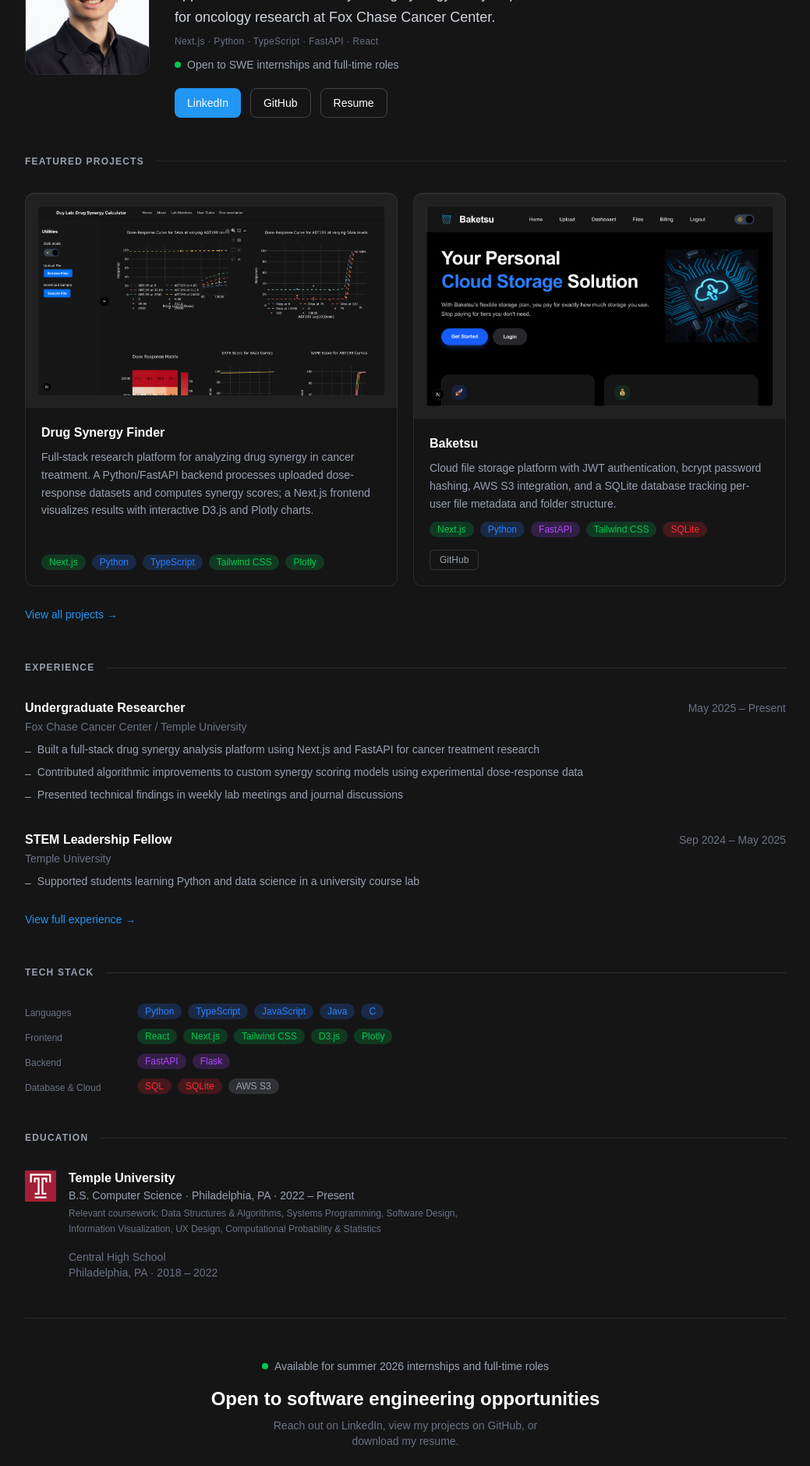
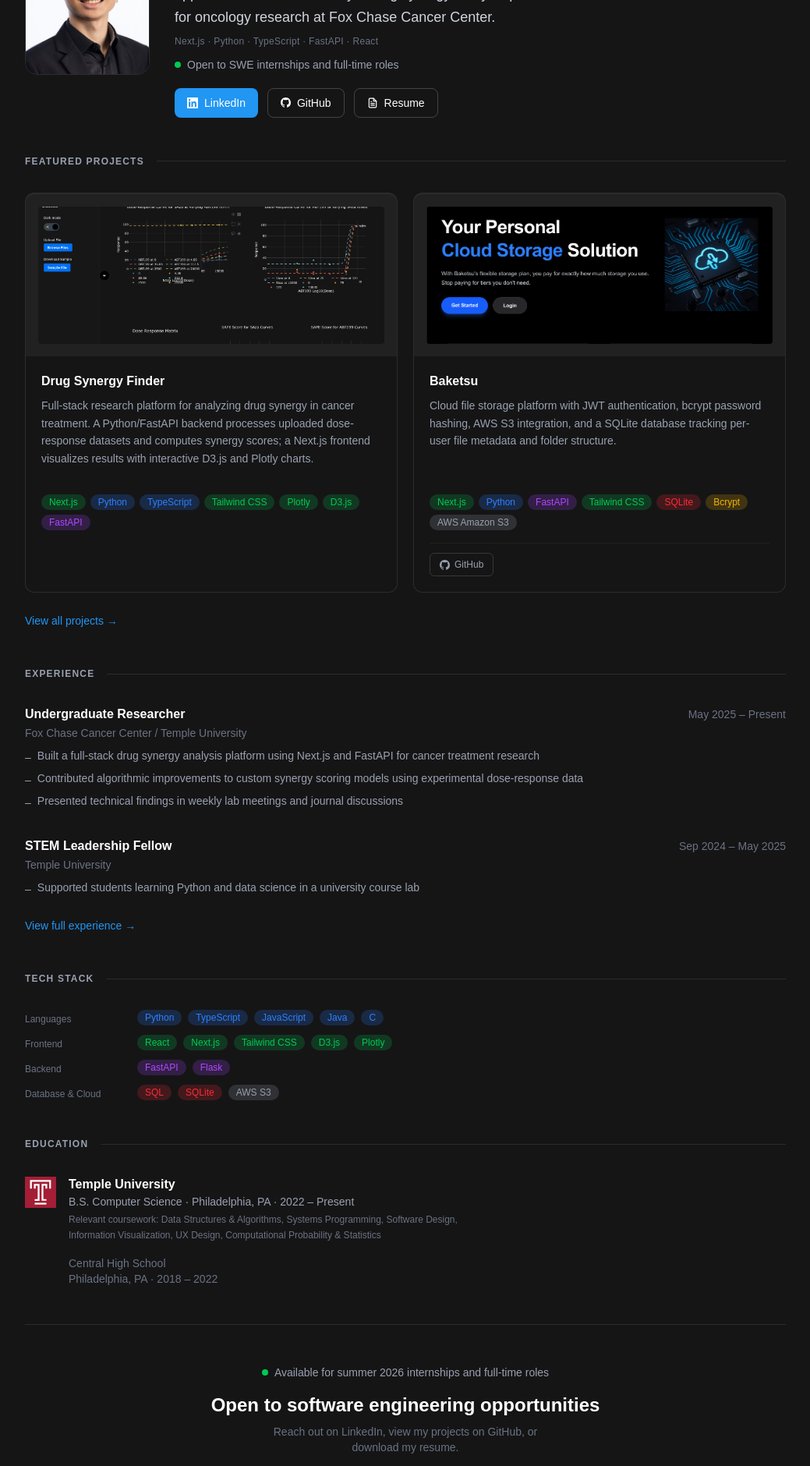
Before and after one commit to jzhao234/JunhaoZhao_Portfolio, a Next.js app: page / in a window 1280 px wide. Shown: the part 200-2080 px from the top of the page at 78% size, without its empty margins (120-1159 px from the left). Built offline with nearby package versions, Linux system fonts and the light colour scheme.

Commit message:
minor changes to home page

```diff
--- a/src/app/page.tsx
+++ b/src/app/page.tsx
@@ -78,23 +78,26 @@
               href="https://www.linkedin.com/in/junhao-zhao/"
               target="_blank"
               rel="noopener noreferrer"
-              className="inline-flex items-center px-4 py-2 rounded-lg bg-[#2196F3] text-white text-sm font-medium hover:bg-[#1976D2] transition-colors"
+              className="inline-flex items-center gap-2 px-4 py-2 rounded-lg bg-[#2196F3] text-white text-sm font-medium hover:bg-[#1976D2] transition-colors"
             >
+              <LinkedInIcon />
               LinkedIn
             </a>
             <a
               href="https://github.com/jzhao234"
               target="_blank"
               rel="noopener noreferrer"
-              className="inline-flex items-center px-4 py-2 rounded-lg border border-gray-300 dark:border-white/20 text-sm font-medium hover:border-[#2196F3] hover:text-[#2196F3] transition-colors"
+              className="inline-flex items-center gap-2 px-4 py-2 rounded-lg border border-gray-300 dark:border-white/20 text-sm font-medium hover:border-[#2196F3] hover:text-[#2196F3] transition-colors"
             >
+              <GitHubIcon />
               GitHub
             </a>
             <a
               href="/files/resume.pdf"
               download="ZhaoJunhaoResume.pdf"
-              className="inline-flex items-center px-4 py-2 rounded-lg border border-gray-300 dark:border-white/20 text-sm font-medium hover:border-[#2196F3] hover:text-[#2196F3] transition-colors"
+              className="inline-flex items-center gap-2 px-4 py-2 rounded-lg border border-gray-300 dark:border-white/20 text-sm font-medium hover:border-[#2196F3] hover:text-[#2196F3] transition-colors"
             >
+              <ResumeIcon />
               Resume
             </a>
           </div>
@@ -108,43 +111,50 @@
           {orderedProjects.map((project) => (
             <div
               key={project.id}
-              className="relative flex flex-col border border-gray-200 dark:border-white/10 border-t-2 border-t-[#2196F3] rounded-xl overflow-hidden"
+              className="group relative flex flex-col border border-gray-200 dark:border-white/10 border-t-2 border-t-[#2196F3] rounded-xl overflow-hidden transition-all duration-200 hover:border-[#2196F3]/50 dark:hover:border-[#2196F3]/50 hover:shadow-lg dark:hover:shadow-[0_4px_24px_rgba(33,150,243,0.08)]"
             >
               <Link
                 href={`/projects/${project.slug}`}
-                className="absolute inset-0"
+                className="absolute inset-0 z-10"
                 aria-label={`View ${project.name} details`}
               />
               {project.images?.[0] && (
                 <div className="bg-gray-50 dark:bg-white/5 p-4">
+                  <div className="relative h-44 rounded overflow-hidden">
                     <Image
                       src={project.images[0]}
                       alt={project.name}
-                    width={500}
-                    height={280}
-                    className="rounded w-full object-cover"
+                      fill
+                      className="object-cover transition-transform duration-300 group-hover:scale-[1.03]"
                     />
+                  </div>
                 </div>
               )}
               <div className="p-5 flex flex-col flex-1">
                 <h3 className="font-bold">{project.name}</h3>
-                <p className="mt-2 text-sm text-gray-600 dark:text-gray-400 leading-relaxed flex-1">
+                <div className="mt-2 h-[7.1rem] overflow-hidden">
+                  <p className="text-sm text-gray-600 dark:text-gray-400 group-hover:text-gray-800 dark:group-hover:text-gray-200 leading-relaxed line-clamp-5 transition-colors">
                     {projectDescriptions[project.id]}
                   </p>
-                <div className="flex flex-wrap gap-2 mt-3">
-                  {project.skills.slice(0, 5).map((s) => (
-                    <ColoredSkillTag key={s}>{s}</ColoredSkillTag>
+                </div>
+                <div
+                  className="flex flex-wrap items-start gap-1.5 overflow-hidden mt-3"
+                  style={{ height: 46 }}
+                >
+                  {(project.cardSkills ?? project.skills).map((s, i) => (
+                    <ColoredSkillTag key={i}>{s}</ColoredSkillTag>
                   ))}
                 </div>
                 {(project.githubLink || project.demoLink) && (
-                  <div className="relative z-10 flex gap-2 mt-4">
+                  <div className="relative z-20 flex gap-2 mt-4 pt-3 border-t border-gray-100 dark:border-white/5">
                     {project.demoLink && (
                       <a
                         href={project.demoLink}
                         target="_blank"
                         rel="noopener noreferrer"
-                        className="inline-flex items-center px-3 py-1 text-xs font-medium rounded-md bg-[#2196F3]/10 text-[#2196F3] hover:bg-[#2196F3]/20 transition-colors"
+                        className="inline-flex items-center gap-1.5 px-3 py-1.5 text-xs font-medium rounded-md bg-[#2196F3] text-white hover:bg-[#1976D2] transition-colors"
                       >
+                        <ExternalLinkIcon />
                         Live Demo
                       </a>
                     )}
@@ -153,8 +163,9 @@
                         href={project.githubLink}
                         target="_blank"
                         rel="noopener noreferrer"
-                        className="inline-flex items-center px-3 py-1 text-xs font-medium rounded-md border border-gray-200 dark:border-white/15 text-gray-500 dark:text-gray-400 hover:border-[#2196F3] hover:text-[#2196F3] transition-colors"
+                        className="inline-flex items-center gap-1.5 px-3 py-1.5 text-xs font-medium rounded-md border border-gray-200 dark:border-white/15 text-gray-500 dark:text-gray-400 hover:border-[#2196F3] hover:text-[#2196F3] transition-colors"
                       >
+                        <GitHubIcon />
                         GitHub
                       </a>
                     )}
@@ -267,23 +278,26 @@
             href="https://www.linkedin.com/in/junhao-zhao/"
             target="_blank"
             rel="noopener noreferrer"
-            className="px-5 py-2 rounded-lg bg-[#2196F3] text-white text-sm font-medium hover:bg-[#1976D2] transition-colors"
+            className="inline-flex items-center gap-2 px-5 py-2 rounded-lg bg-[#2196F3] text-white text-sm font-medium hover:bg-[#1976D2] transition-colors"
           >
+            <LinkedInIcon />
             LinkedIn
           </a>
           <a
             href="https://github.com/jzhao234"
             target="_blank"
             rel="noopener noreferrer"
-            className="px-5 py-2 rounded-lg border border-gray-300 dark:border-white/20 text-sm font-medium hover:border-[#2196F3] hover:text-[#2196F3] transition-colors"
+            className="inline-flex items-center gap-2 px-5 py-2 rounded-lg border border-gray-300 dark:border-white/20 text-sm font-medium hover:border-[#2196F3] hover:text-[#2196F3] transition-colors"
           >
+            <GitHubIcon />
             GitHub
           </a>
           <a
             href="/files/resume.pdf"
             download="ZhaoJunhaoResume.pdf"
-            className="px-5 py-2 rounded-lg border border-gray-300 dark:border-white/20 text-sm font-medium hover:border-[#2196F3] hover:text-[#2196F3] transition-colors"
+            className="inline-flex items-center gap-2 px-5 py-2 rounded-lg border border-gray-300 dark:border-white/20 text-sm font-medium hover:border-[#2196F3] hover:text-[#2196F3] transition-colors"
           >
+            <ResumeIcon />
             Download Resume
           </a>
         </div>
@@ -305,6 +319,44 @@
 }
 
 
+function GitHubIcon() {
+  return (
+    <svg viewBox="0 0 16 16" width="13" height="13" fill="currentColor" aria-hidden="true">
+      <path d="M8 0C3.58 0 0 3.58 0 8c0 3.54 2.29 6.53 5.47 7.59.4.07.55-.17.55-.38 0-.19-.01-.82-.01-1.49-2.01.37-2.53-.49-2.69-.94-.09-.23-.48-.94-.82-1.13-.28-.15-.68-.52-.01-.53.63-.01 1.08.58 1.23.82.72 1.21 1.87.87 2.33.66.07-.52.28-.87.51-1.07-1.78-.2-3.64-.89-3.64-3.95 0-.87.31-1.59.82-2.15-.08-.2-.36-1.02.08-2.12 0 0 .67-.21 2.2.82.64-.18 1.32-.27 2-.27.68 0 1.36.09 2 .27 1.53-1.04 2.2-.82 2.2-.82.44 1.1.16 1.92.08 2.12.51.56.82 1.27.82 2.15 0 3.07-1.87 3.75-3.65 3.95.29.25.54.73.54 1.48 0 1.07-.01 1.93-.01 2.2 0 .21.15.46.55.38A8.013 8.013 0 0016 8c0-4.42-3.58-8-8-8z" />
+    </svg>
+  );
+}
+
+function LinkedInIcon() {
+  return (
+    <svg viewBox="0 0 24 24" width="14" height="14" fill="currentColor" aria-hidden="true">
+      <path d="M20.447 20.452h-3.554v-5.569c0-1.328-.027-3.037-1.852-3.037-1.853 0-2.136 1.445-2.136 2.939v5.667H9.351V9h3.414v1.561h.046c.477-.9 1.637-1.85 3.37-1.85 3.601 0 4.267 2.37 4.267 5.455v6.286zM5.337 7.433a2.062 2.062 0 0 1-2.063-2.065 2.064 2.064 0 1 1 2.063 2.065zm1.782 13.019H3.555V9h3.564v11.452zM22.225 0H1.771C.792 0 0 .774 0 1.729v20.542C0 23.227.792 24 1.771 24h20.451C23.2 24 24 23.227 24 22.271V1.729C24 .774 23.2 0 22.222 0h.003z" />
+    </svg>
+  );
+}
+
+function ResumeIcon() {
+  return (
+    <svg viewBox="0 0 24 24" width="14" height="14" fill="none" stroke="currentColor" strokeWidth="2" strokeLinecap="round" strokeLinejoin="round" aria-hidden="true">
+      <path d="M14 2H6a2 2 0 0 0-2 2v16a2 2 0 0 0 2 2h12a2 2 0 0 0 2-2V8z" />
+      <polyline points="14 2 14 8 20 8" />
+      <line x1="16" y1="13" x2="8" y2="13" />
+      <line x1="16" y1="17" x2="8" y2="17" />
+      <polyline points="10 9 9 9 8 9" />
+    </svg>
+  );
+}
+
+function ExternalLinkIcon() {
+  return (
+    <svg viewBox="0 0 24 24" width="13" height="13" fill="none" stroke="currentColor" strokeWidth="2.5" strokeLinecap="round" strokeLinejoin="round" aria-hidden="true">
+      <path d="M18 13v6a2 2 0 0 1-2 2H5a2 2 0 0 1-2-2V8a2 2 0 0 1 2-2h6" />
+      <polyline points="15 3 21 3 21 9" />
+      <line x1="10" y1="14" x2="21" y2="3" />
+    </svg>
+  );
+}
+
 function ColoredSkillTag({ children }: { children: ReactNode }) {
   const category = skillCategory(String(children));
   const colors = SkillCategoryColor(category);
```
Lines whose indentation alone changed are shown as unchanged.
